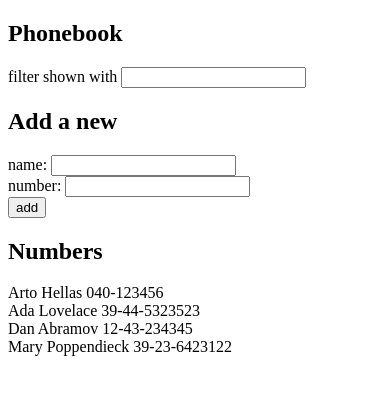
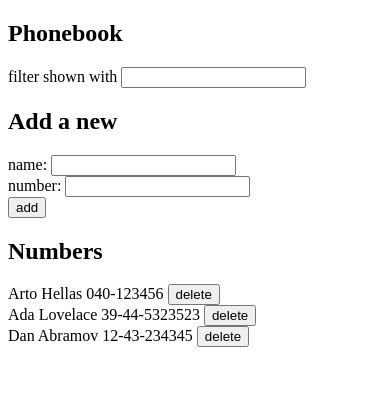
Before and after one commit to TirthCodes/fullstackopen, a React (Vite) app in the folder Part2/phonebook/: page / in a window 390 px wide. Shown: the top 394 px of the page. Built offline with nearby package versions, Linux system fonts and the light colour scheme; data requests are answered from the project's data file.

Commit message:
Exercise 2.14 Delete entries from the phonebook | phonebook

```diff
--- a/Part2/phonebook/db.json
+++ b/Part2/phonebook/db.json
@@ -14,11 +14,6 @@
       "name": "Dan Abramov",
       "number": "12-43-234345",
       "id": 3
-    },
-    {
-      "name": "Mary Poppendieck",
-      "number": "39-23-6423122",
-      "id": 4
     }
   ]
 }
--- a/Part2/phonebook/src/App.jsx
+++ b/Part2/phonebook/src/App.jsx
@@ -2,7 +2,7 @@ import Filter from './components/Filter'
 import PersonForm from './components/PersonForm'
 import Persons from './components/Persons'
 import { useEffect, useState } from 'react'
-import { getAll, create } from './services/persons.js'
+import { getAll, create, deletePerson } from './services/persons.js'
 
 const App = () => {
   const [persons, setPersons] = useState([])
@@ -44,6 +44,16 @@ const App = () => {
     setNewNumber('')
   }
 
+  const removePerson = (id, name) => {
+    if(confirm(`Delete ${name} ?`)) {
+      deletePerson(id)
+        .then(() =>
+          getAll()
+            .then((persons) => setPersons(persons))
+        )
+    }
+  }
+
   const personsToDisplay = searchQuery === ''
     ? persons
     : persons.filter((person) =>
@@ -68,7 +78,10 @@ const App = () => {
       />
 
       <h2>Numbers</h2>
-      <Persons persons={personsToDisplay} />
+      <Persons
+        persons={personsToDisplay}
+        deletePersonHandler={removePerson}
+      />
     </div>
   )
 }
--- a/Part2/phonebook/src/components/Persons.jsx
+++ b/Part2/phonebook/src/components/Persons.jsx
@@ -1,10 +1,12 @@
 
-const Persons = ({persons}) => {
+const Persons = ({persons, deletePersonHandler}) => {
 
   return (
     <>
       {persons.map((person) =>
-        <div key={person.id}>{person.name} {person.number}</div>
+        <div key={person.id}>
+          {person.name} {person.number} <span><button onClick={() => deletePersonHandler(person.id, person.name)}>delete</button></span>
+        </div>
       )}
     </>
   )
--- a/Part2/phonebook/src/services/persons.js
+++ b/Part2/phonebook/src/services/persons.js
@@ -8,3 +8,7 @@ export const getAll = () => {
 export const create = (newObject) => {
   return axios.post(baseUrl, newObject)
 }
+
+export const deletePerson = (id) => {
+  return axios.delete(`${baseUrl}/${id}`)
+}
```
